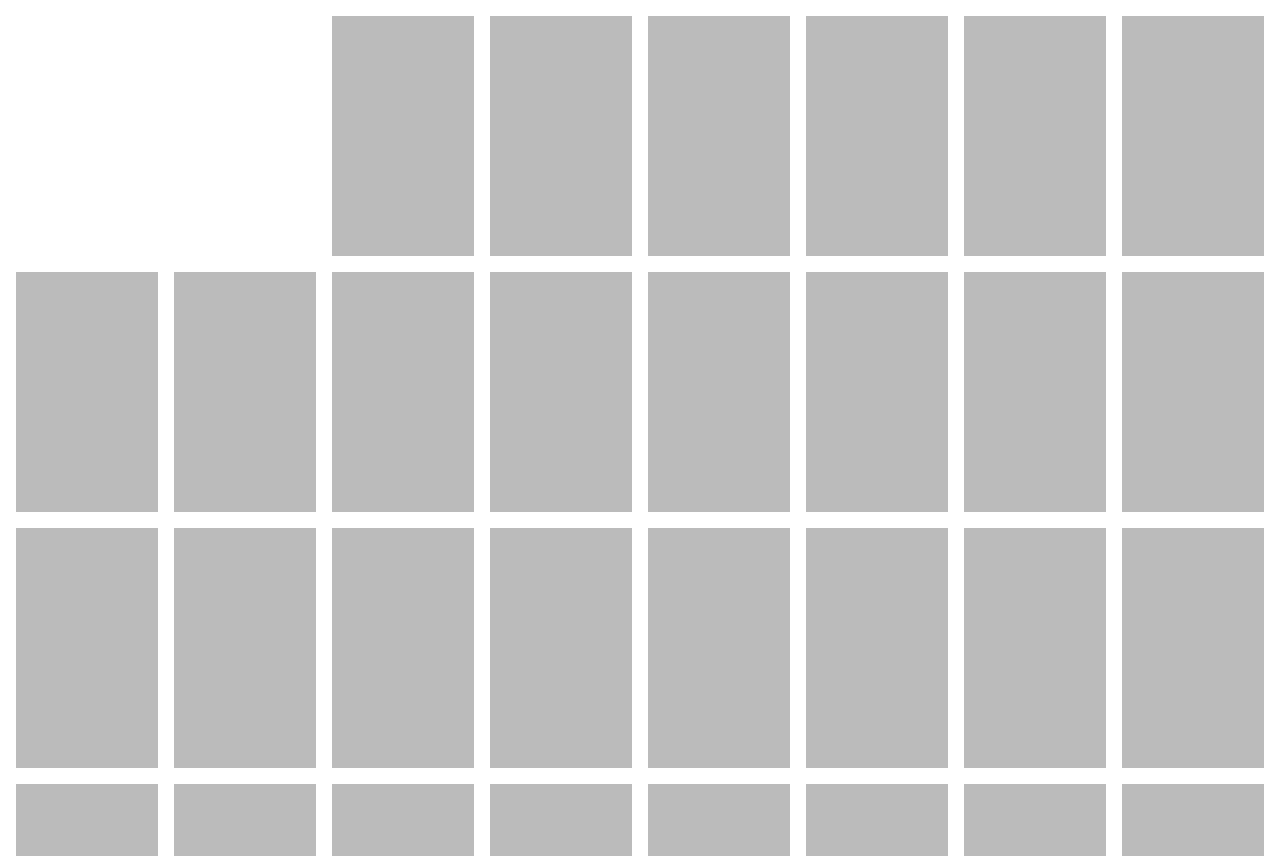
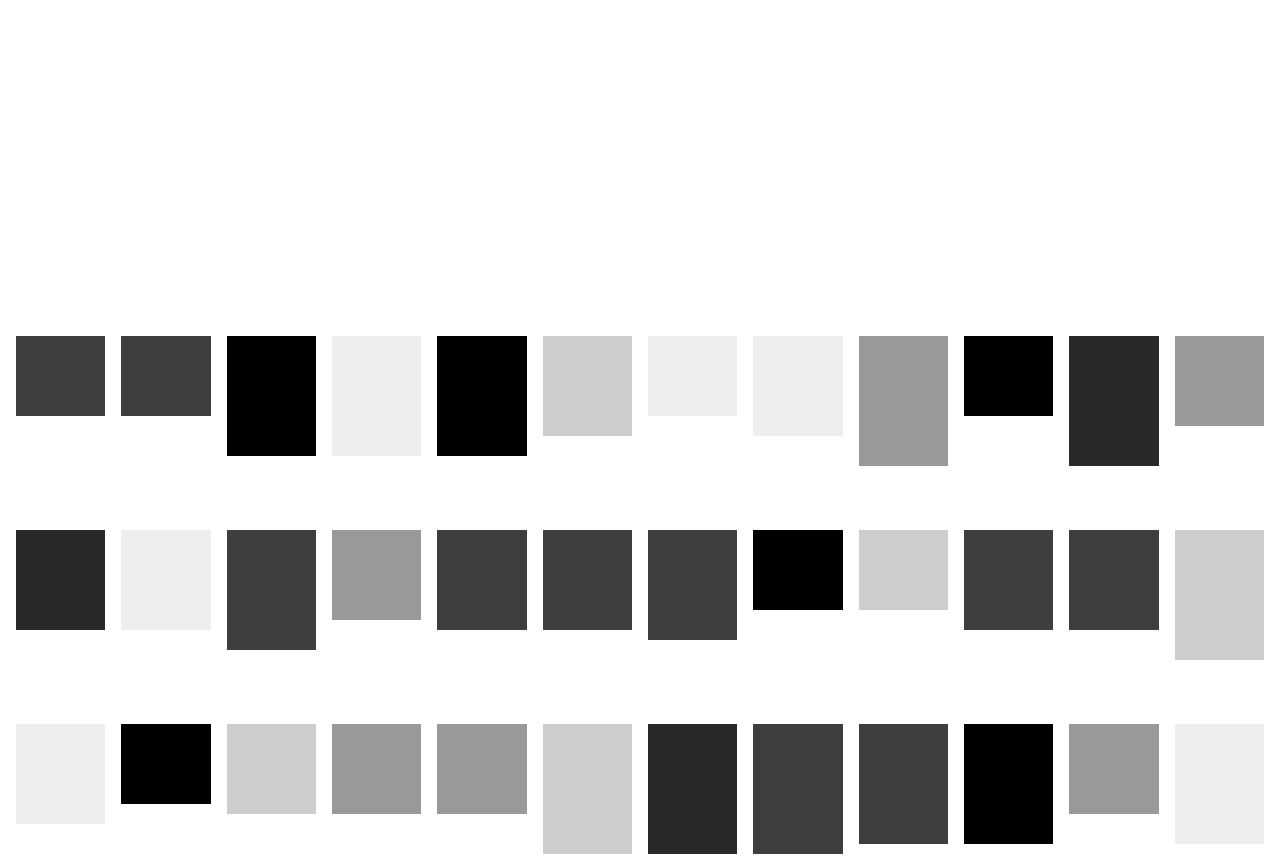
Before and after one commit to harrnish/silhouette, a React (Vite) app: page / in a window 1280 px wide. Shown: the top 856 px of the page. Built offline with nearby package versions, Linux system fonts and the light colour scheme.

Commit message:
Index - Grid redefined

```diff
--- a/package.json
+++ b/package.json
@@ -10,6 +10,7 @@
     "preview": "vite preview"
   },
   "dependencies": {
+    "@studio-freight/react-lenis": "^0.0.47",
     "react": "^18.3.1",
     "react-dom": "^18.3.1"
   },
--- a/src/pages/Index/Index.css
+++ b/src/pages/Index/Index.css
@@ -7,43 +7,24 @@
   display: grid;
   grid-template-columns: repeat(3, 1fr);
   grid-gap: 1em;
+  row-gap: 4em;
   padding: 1em;
+  margin-top: 20em;
 }
 
 .index .grid-item {
   background-color: #bbb;
-  height: 140px;
-}
-
-.index .grid-item.logo {
-  background-color: transparent;
-  grid-column: span 2;
+  height: 100px;
 }
 
 @media (min-width: 768px) and (max-width: 1023px) {
   .index .grid-container {
     grid-template-columns: repeat(5, 1fr);
   }
-
-  .index .grid-item.logo {
-    grid-column: span 2;
-  }
-
-  .index .grid-item {
-    height: 200px;
-  }
 }
 
 @media (min-width: 1024px) {
   .index .grid-container {
-    grid-template-columns: repeat(8, 1fr);
-  }
-
-  .index .grid-item.logo {
-    grid-column: span 2;
-  }
-
-  .index .grid-item {
-    height: 240px;
+    grid-template-columns: repeat(12, 1fr);
   }
 }
--- a/src/pages/Index/Index.jsx
+++ b/src/pages/Index/Index.jsx
@@ -1,18 +1,44 @@
 import React from "react";
 import "./Index.css";
+import { ReactLenis } from "@studio-freight/react-lenis";
 
 const Index = () => {
   const items = Array.from({ length: 80 }, (_, i) => `Item ${i + 1}`);
+  const heights = [80, 90, 100, 110, 120, 130];
+  const colors = [
+    "#eeeeee",
+    "#000000",
+    "#999999",
+    "#cdcdcd",
+    "#292929",
+    "#3e3e3e",
+  ];
+
+  const getRandomHeight = () => {
+    return heights[Math.floor(Math.random() * heights.length)];
+  };
+
+  const getRandomColor = () => {
+    return colors[Math.floor(Math.random() * colors.length)];
+  };
 
   return (
-    <div className="index">
-      <div className="grid-container">
-        <div className="grid-item logo"></div>
-        {items.map((item, index) => (
-          <div key={index} className="grid-item"></div>
-        ))}
+    <ReactLenis root>
+      <div className="index">
+        <div className="grid-container">
+          {items.map((item, index) => (
+            <div
+              key={index}
+              className="grid-item"
+              style={{
+                height: `${getRandomHeight()}px`,
+                backgroundColor: getRandomColor(),
+              }}
+            ></div>
+          ))}
+        </div>
       </div>
-    </div>
+    </ReactLenis>
   );
 };
 
```
Also changed, not shown: 1 other file (tests, documents, lock files or other folders).
